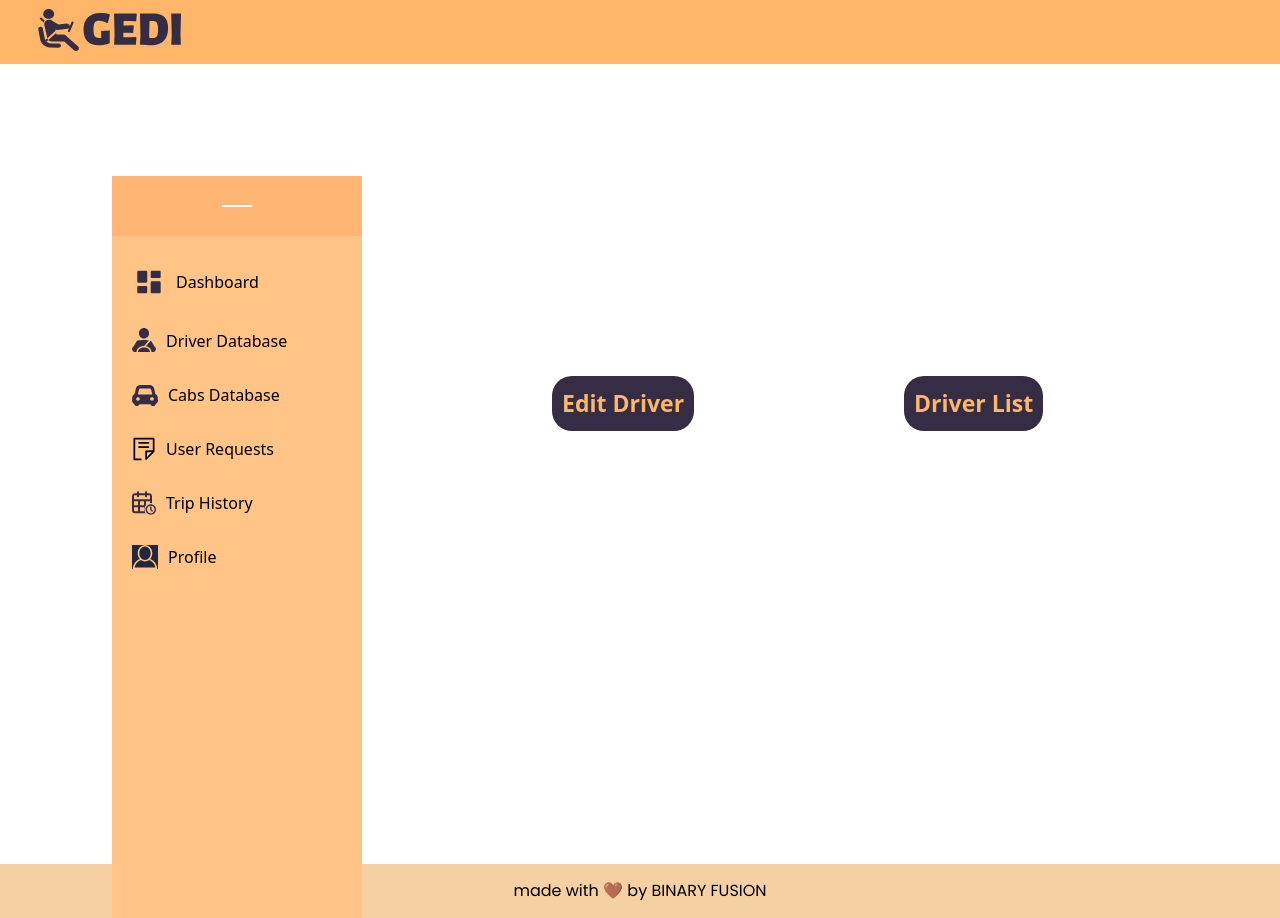
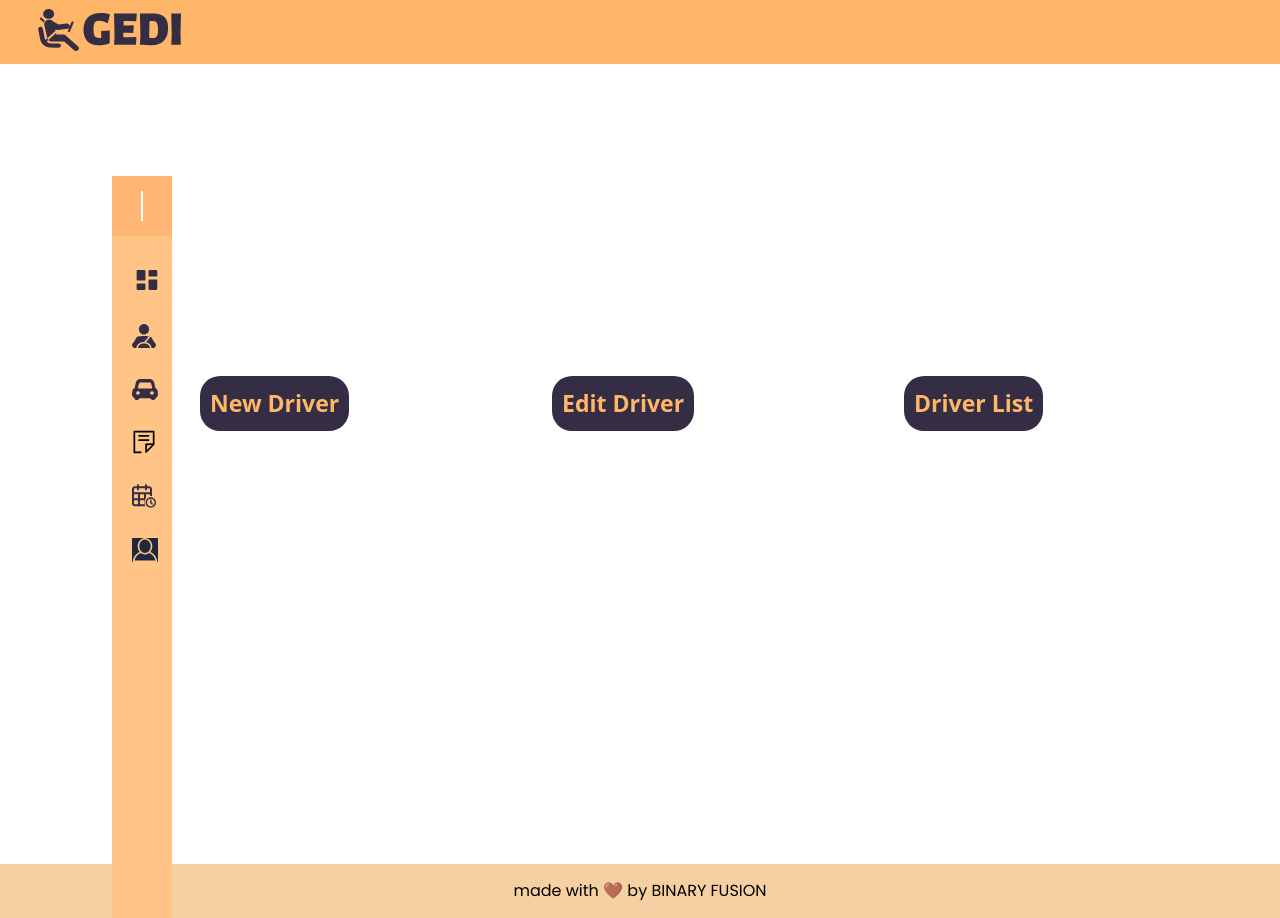
Before and after one commit to n1ti/Cab-App, a React (Vite) app: page /driverDeets in a window 1280 px wide. Built offline with nearby package versions, Linux system fonts and the light colour scheme.

Commit message:
smol change

```diff
--- a/src/components/Navbar.jsx
+++ b/src/components/Navbar.jsx
@@ -167,7 +167,7 @@ import logo from './logo.svg'
 import './Navbar.css'
 const Navbar = () => {
   return <div className='bar'>
-                <img src={logo} className="logo"/>
+                <a href='driver-database'><img src={logo} className="logo"/></a>
   </div>
 }
 
--- a/src/components/Sidebar.jsx
+++ b/src/components/Sidebar.jsx
@@ -9,7 +9,7 @@ import calendarIcon from '../assets/calendar-icon.svg';
 import profileIcon from '../assets/profile-icon.svg';
 
 const Sidebar = () => {
-  const [collapsed, setCollapsed] = useState(false);
+  const [collapsed, setCollapsed] = useState(true);
 
   const handleToggle = () => {
     setCollapsed(!collapsed);
```
